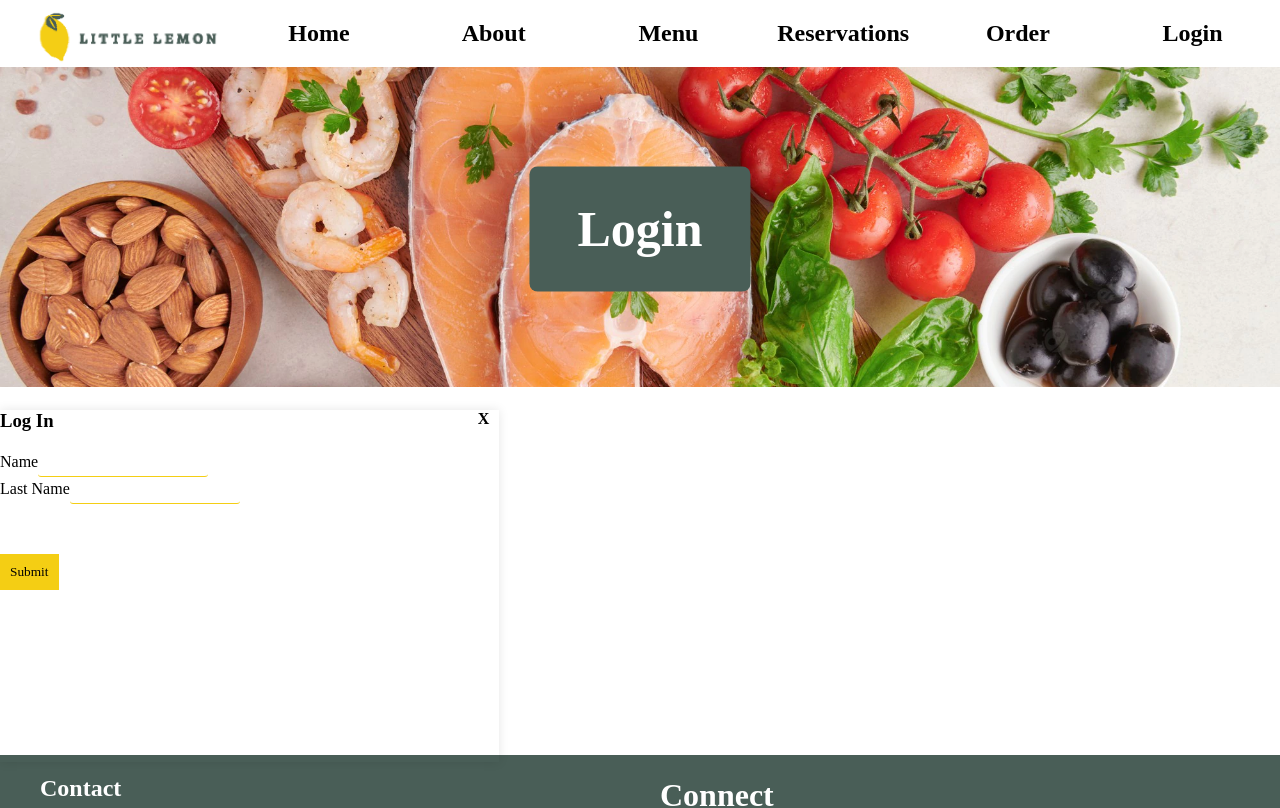
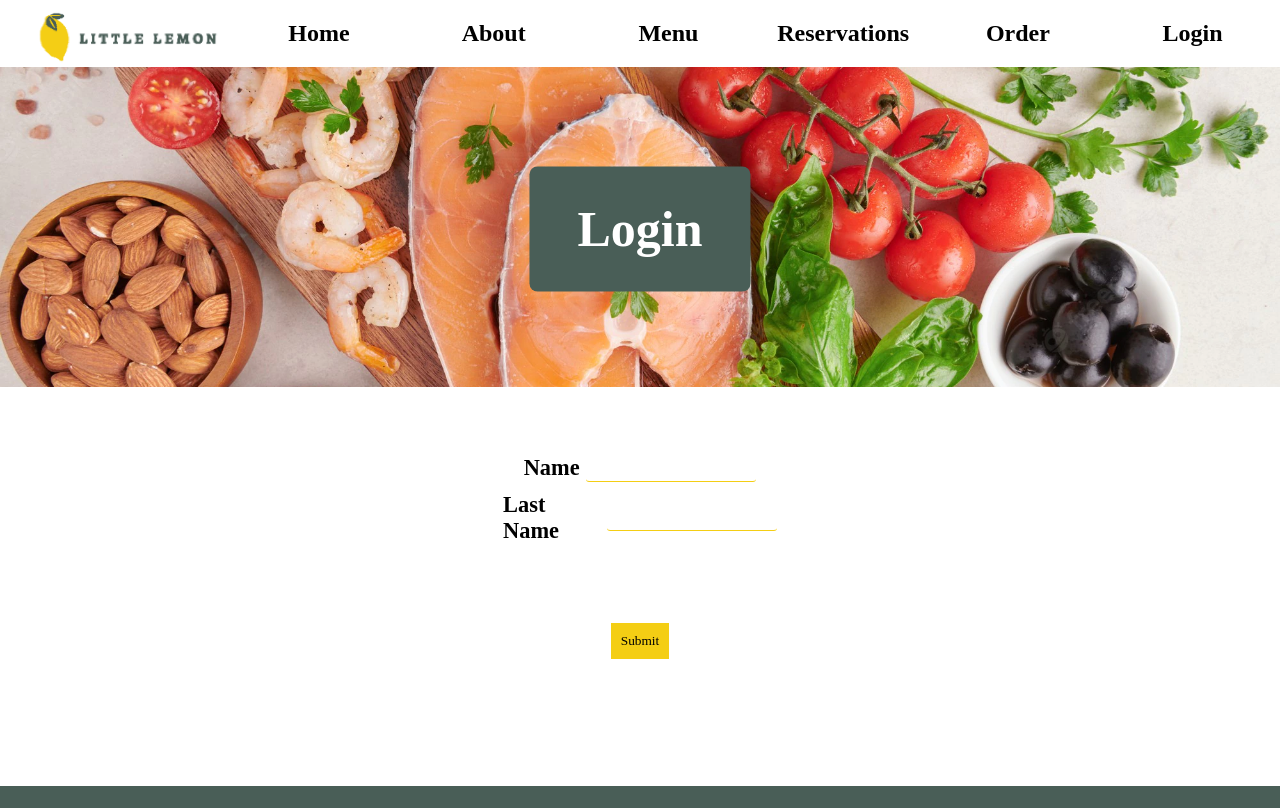
Before and after one commit to Tamana543/little_lemon-webapp, a React (Create React App) app: page /login in a window 1280 px wide. Shown: the top 808 px of the page. Built offline with nearby package versions, Linux system fonts and the light colour scheme.

Commit message:
style updated

```diff
--- a/src/App.css
+++ b/src/App.css
@@ -375,7 +375,20 @@ footer > menu {
   margin-top: 10%;
   background-color: #f4ce14;
   padding: 10px;
-
+  margin: 6%;
+}
+.form_login {
+  flex-direction: column;
+  justify-content: space-between;
+  padding: 5%;
+  gap: 10px;
+  height: 80%;
+}
+.label_login {
+  font-weight: 600;
+  font-size: 1.4rem;
+  margin-right: 3%;
+  width: 50%;
 }
 /* RESERVE A TABLE */
 .reserve-table {
@@ -384,7 +397,11 @@ footer > menu {
   color: white;
   margin-top: -1.4rem;
 }
-
+.flex {
+  display: flex;
+  justify-content: center;
+  align-items: center;
+}
 .header-reserve {
   width: 100vw; /* width of container */
   height: 20rem; /* height of container */
--- a/src/components/pages/Login.js
+++ b/src/components/pages/Login.js
@@ -3,22 +3,20 @@ export default function Order(){
  return(
      <>
        <Login/>
-         <div class="window log_in-window hide">
-      <div class="closeBtn">X</div>
-      <form method="post" class="flex">
-        <h3 class="head">Log In</h3>
+
+      <form method="post" class="flex form_login">
         <div class="name flex">
-          <label for="name">Name</label>
+          <label for="name" className=" label_login">Name</label>
           <input type="text" name="name" id="Name" />
         </div>
         <div class="last_name flex">
-          <label for="last-name" class="last_name-label">Last Name</label>
+          <label for="last-name" className="last_name-label label_login">Last Name</label>
           <input type="text" name="last-name" id="lastName" />
         </div>
 
         <button type="submit" class="submit">Submit</button>
       </form>
-    </div>
+
      </>
  )
 }
```
